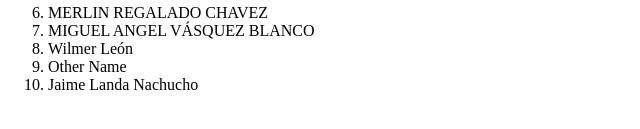
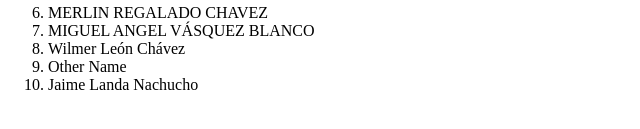
Before and after one commit to dtsmine/tmp_oneflow, a plain HTML site: page index.html in a window 1280 px wide. Shown: the part 239-368 px from the top of the page, 0-640 px from the left. Drawn offline with Linux system fonts and the light colour scheme.

Commit message:
refactor(landing): complete full name in author
practice git oneflow

```diff
--- a/index.html
+++ b/index.html
@@ -18,7 +18,7 @@
         <li>MIGUEL ERICK FLORES AGUILAR</li>
         <li>MERLIN REGALADO CHAVEZ</li>
         <li>MIGUEL ANGEL VÁSQUEZ BLANCO</li>
-        <li>Wilmer León</li>
+        <li>Wilmer León Chávez</li>
         <li>Other Name</li>
         <li>Jaime Landa Nachucho</li>
     </ol>
```
